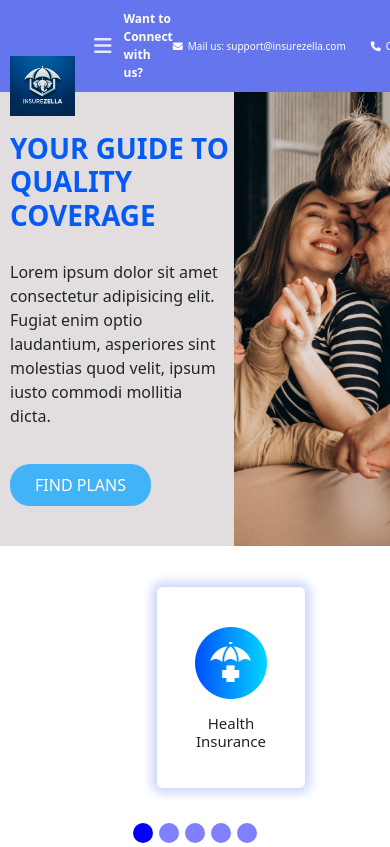
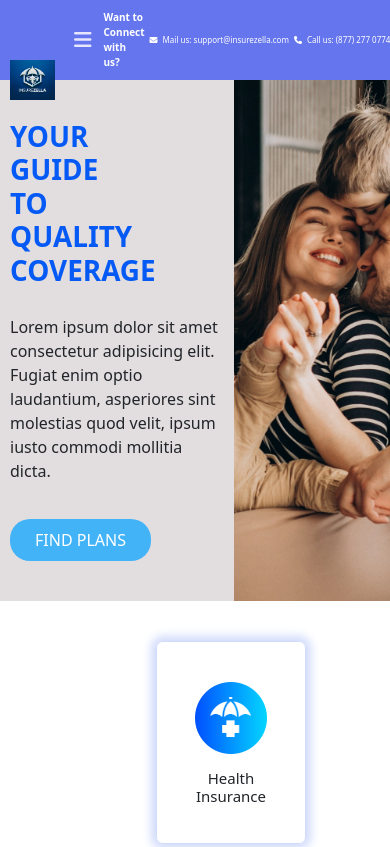
Before and after one commit to wandadorra/Challenge_A-Teamwork_Insurezella, a plain HTML site: page index.html in a window 390 px wide. Shown: the top 847 px of the page. Drawn offline with nearby package versions, Linux system fonts and the light colour scheme.

Commit message:
Update style.css

```diff
--- a/style.css
+++ b/style.css
@@ -156,8 +156,8 @@ button:hover {
   padding-right: 50px;
 }
 
-.heroTextWrapper h1,
-p {
+.heroTextWrapperH1,
+heroTextWrapperP {
   padding-bottom: 30px;
 }
 
@@ -179,7 +179,7 @@ p {
   transition: all 0.3s ease 0s;
 }
 
-.heroTextWrapper h1 {
+.heroTextWrapperH1 {
   color: #055af6;
 }
 
@@ -202,7 +202,7 @@ p {
   justify-content: space-around;
 }
 
-.col-2 img {
+.col-2-Image {
   padding-top: 10px;
   padding-bottom: 15px;
 }
@@ -244,7 +244,7 @@ p {
   padding-top: 40px;
 }
 
-.committedLogo img {
+.committedLogoImage {
   width: 50px;
   height: 50px;
   margin-right: 10px;
@@ -330,7 +330,6 @@ p {
 
 .hereToHelpCardWrapper {
   width: 450px;
-  /* background-color: green; */
   margin-bottom: 50px;
   height: 450px;
 }
@@ -341,7 +340,6 @@ p {
 }
 
 .hereToHelpCardTextWrapper {
-  /* width: 450px; */
   height: 170px;
   text-align: left;
   padding-left: 0px;
@@ -356,7 +354,6 @@ p {
 .hereToHelpLinkLiWrapper {
   list-style-type: none;
   text-decoration: none;
-  /* background-color: red; */
   width: 150px;
   text-align: left;
   display: inline-flex;
@@ -504,7 +501,7 @@ p {
   height: 60%;
 }
 
-.c .carousel-indicators {
+.carousel-indicators {
   padding-left: 120px;
   padding-right: 110px;
 }
@@ -514,6 +511,11 @@ p {
   width: 150px;
 }
 
+@media (min-width: 1537px) {
+  .footerSectionMobile {
+    display: none;
+  }
+}
 /* 2xl */
 @media (max-width: 1536px) {
   .footerSectionMobile {
@@ -582,6 +584,11 @@ p {
 
   .footerSectionMobile {
     display: none;
+  }
+
+  .footerContentWrapper {
+    padding: 30px;
+    padding-bottom: 10px;
   }
 
   .hereToHelpWrapper {
@@ -705,7 +712,6 @@ p {
 
   .hereToHelpCardWrapper {
     width: 330px;
-    /* background-color: green; */
     margin-bottom: 50px;
     height: 450px;
   }
@@ -766,7 +772,6 @@ p {
   }
 
   .footerMobileLeftWrapper {
-    /* margin: auto; */
     margin-top: 40px;
     position: relative;
     top: 50px;
@@ -879,7 +884,6 @@ p {
 
   .hereToHelpCardWrapper {
     width: 280px;
-    /* background-color: green; */
     margin-bottom: 50px;
     height: 400px;
   }
@@ -895,7 +899,6 @@ p {
     padding-left: 0px;
     font-size: 15px;
     line-height: 25px;
-    /* background-color: red; */
   }
 
   .hereToHelpCardTextWrapper,
@@ -986,13 +989,6 @@ p {
     display: block;
     visibility: visible;
   }
-
-  /* .carouselCardWrapper2 .col-2 {
-    background-color: green;
-    display: block;
-    height: 200px;
-    width: 300px;
-  } */
 
   .carousel-indicators [data-bs-target] {
     background-color: blue;
@@ -1096,12 +1092,10 @@ p {
 
   .hereToHelpWrapper {
     width: 520px;
-    /* margin: auto; */
   }
 
   .hereToHelpCardsRowWrapper {
     display: block;
-    /* justify-content: space-between; */
     height: 1000px;
   }
 
@@ -1114,7 +1108,6 @@ p {
 
   .hereToHelpCardWrapper {
     width: 330px;
-    /* background-color: green; */
     margin-bottom: 50px;
     height: 450px;
   }
@@ -1202,6 +1195,36 @@ p {
 
   .headerWrapper {
     font-size: 0.5rem;
+    display: flex;
+  }
+
+  .contactWrapper {
+    display: flex;
+    justify-content: left;
+    padding-left: 5px;
+    padding-right: 10px;
+  }
+
+  .contactItemWrapper {
+    width: fit-content;
+    margin-right: 0px;
+    margin-left: 0px;
+    font-size: 8px;
+    padding-left: 0px;
+  }
+
+  .connectWrapper {
+    width: 45px;
+    padding-left: 0px;
+    padding-right: 0px;
+    font-size: 10px;
+    margin-left: 0px;
+    margin-right: 0px;
+  }
+
+  .headerLogo {
+    width: 50px;
+    height: 40px;
   }
 
   .heroTextWrapper {
@@ -1210,7 +1233,7 @@ p {
   }
 
   .heroTextWrapper h1 {
-    width: 250px;
+    width: 100px;
     position: relative;
   }
 
```
